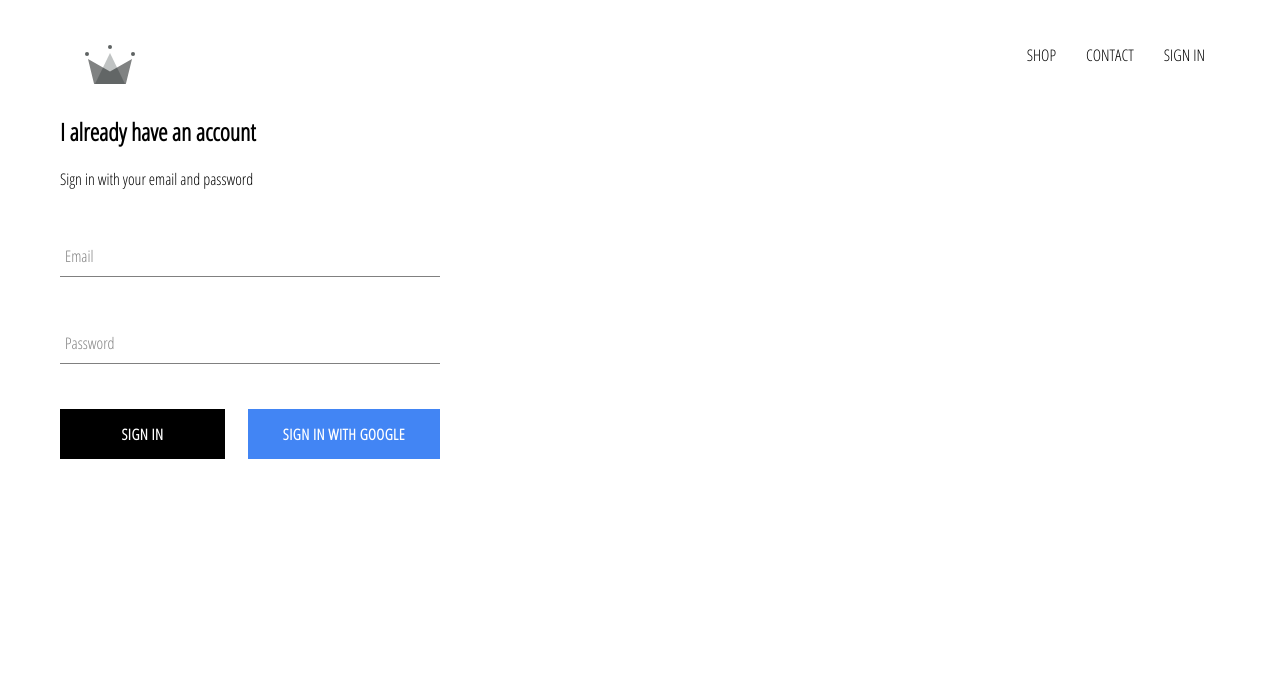
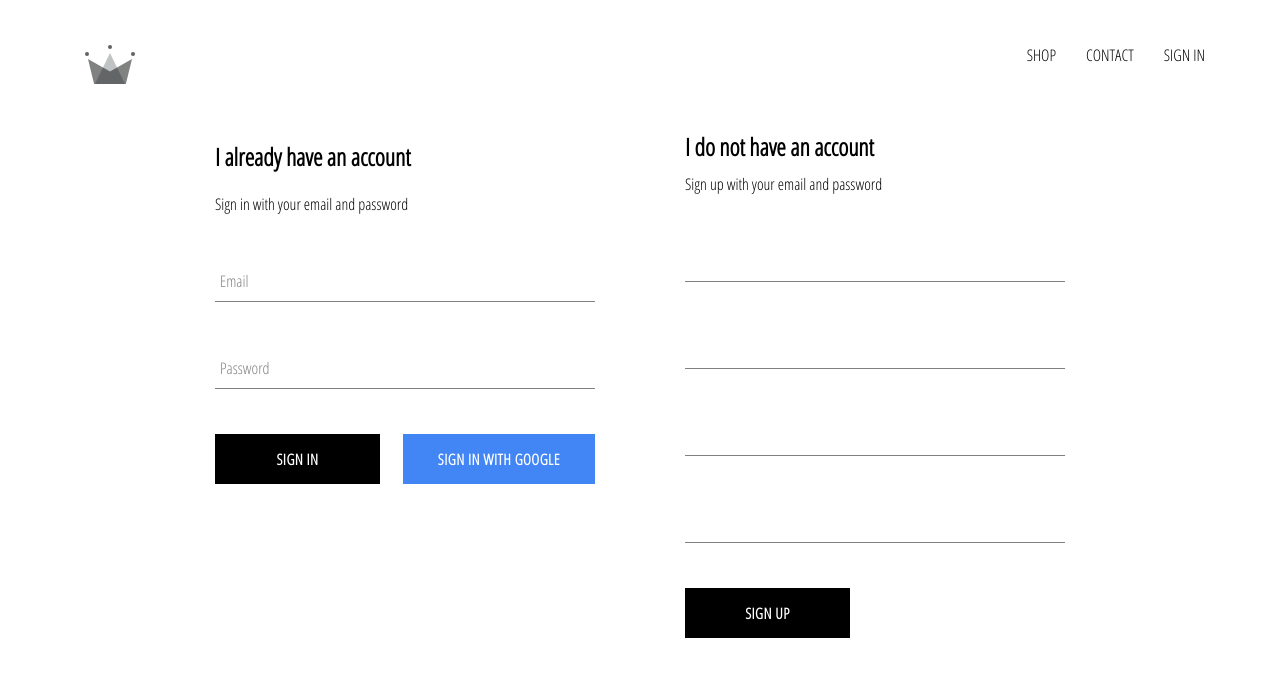
Before and after one commit to SeemaDixit/e-shop, a React (Create React App) app: page /signin in a window 1280 px wide. Shown: the top 676 px of the page. Built offline with nearby package versions, Linux system fonts and the light colour scheme; no server answers.

Commit message:
wip: signup component

```diff
--- a/src/App.js
+++ b/src/App.js
@@ -42,8 +42,9 @@
               id: snapShot.id,
               ...snapShot.data()
             }
-          })
-        })
+          });
+        console.log(this.state);
+        });
       }
       this.setState({currentUser: userAuth});
     });
--- /dev/null
+++ b/src/components/sign-up/sign-up.js
@@ -0,0 +1,103 @@
+import React from 'react';
+import FormInput from '../form-input/form-input';
+import CustomButton from '../custom-button/custom-button';
+
+import { auth, createUserProfileDocument } from '../../firebase/firebase.util';
+
+import './sign-up.scss';
+
+class SignUp extends React.Component {
+    constructor() {
+        super();
+
+        this.state = {
+            displayName: '',
+            email: '',
+            password: '',
+            confirmPassword: ''
+        }
+
+    }
+
+    handleSubmit = async event => {
+        event.preventDefault();
+
+        const {displayName, email, password, confirmPassword } = this.state;
+
+        if(password !== confirmPassword) {
+
+            alert("passwords don'nt match");
+            return;
+        }
+
+        try {
+
+            //Create the user in firebase and then create the user document
+            const userAuth = await auth.createUserWithEmailAndPassword(email, password);
+            await createUserProfileDocument(userAuth, {displayName});
+
+            //clear the form
+            this.setState({
+                displayName: '',
+                email: '',
+                password: '',
+                confirmPassword: ''
+            });
+
+        } catch(error) {
+            console.log(error);
+        }
+    }
+
+    handleChange = (event)=> {
+        const { name, value} = event.target;
+
+        this.setState({
+            [name] : value
+        });
+    }
+
+    render() {
+        const {displayName, email, password, confirmPassword } = this.state;
+        return (
+            <div className='sign-up'>
+                <h2 className='title'>I do not have an account</h2>
+                <span>Sign up with your email and password</span>
+                <form className='sign-up-form' onSubmit={this.handleSubmit}>
+                    <FormInput
+                        type='text'
+                        name='displayName'
+                        value={displayName}
+                        onChange={this.handleChange}
+                        required
+                    />
+                    <FormInput
+                        type='email'
+                        name='email'
+                        value={email}
+                        onChange={this.handleChange}
+                        required
+                    />
+                    <FormInput
+                        type='password'
+                        name='password'
+                        value={password}
+                        onChange={this.handleChange}
+                        required
+                    />
+                    <FormInput
+                        type='password'
+                        name='confirmPassword'
+                        value={confirmPassword}
+                        onChange={this.handleChange}
+                        required
+                    />
+
+                    <CustomButton type='submit'>SIGN UP</CustomButton>
+                </form>
+            </div>
+        );
+    }
+}
+
+export default SignUp;
--- /dev/null
+++ b/src/components/sign-up/sign-up.scss
@@ -0,0 +1,11 @@
+.sign-up {
+    display: flex;
+    flex-direction: column;
+    width: 380px;
+
+
+    .title {
+        margin: 10px 0;
+    }
+
+}
--- a/src/firebase/firebase.util.js
+++ b/src/firebase/firebase.util.js
@@ -18,8 +18,6 @@
     const userRef = firestore.doc(`users/${userAuth.uid}`);
 
     const snapShot = await userRef.get();
-
-    console.log(snapShot);
 
     if(!snapShot.exists) {
         const {displayName, email } = userAuth;
--- a/src/pages/signin-signup/signin-signup.js
+++ b/src/pages/signin-signup/signin-signup.js
@@ -1,12 +1,14 @@
 import React from 'react';
-import Signin from '../../components/signin/signin';
+import SignIn from '../../components/signin/signin';
+import SignUp from '../../components/sign-up/sign-up';
 
 import './signin-signup.scss';
 
 const SigninAndSignupPage = () => {
     return (
         <div className='sign-in-sign-up'>
-            <Signin />
+            <SignIn />
+            <SignUp />
         </div>
     )
 }
--- a/src/pages/signin-signup/signin-signup.scss
+++ b/src/pages/signin-signup/signin-signup.scss
@@ -0,0 +1,6 @@
+.sign-in-sign-up {
+    width: 850px;
+    display: flex;
+    justify-content: space-between;
+    margin: 30px auto;
+}
```
Also changed, not shown: 1 other file (tests, documents, lock files or other folders).
